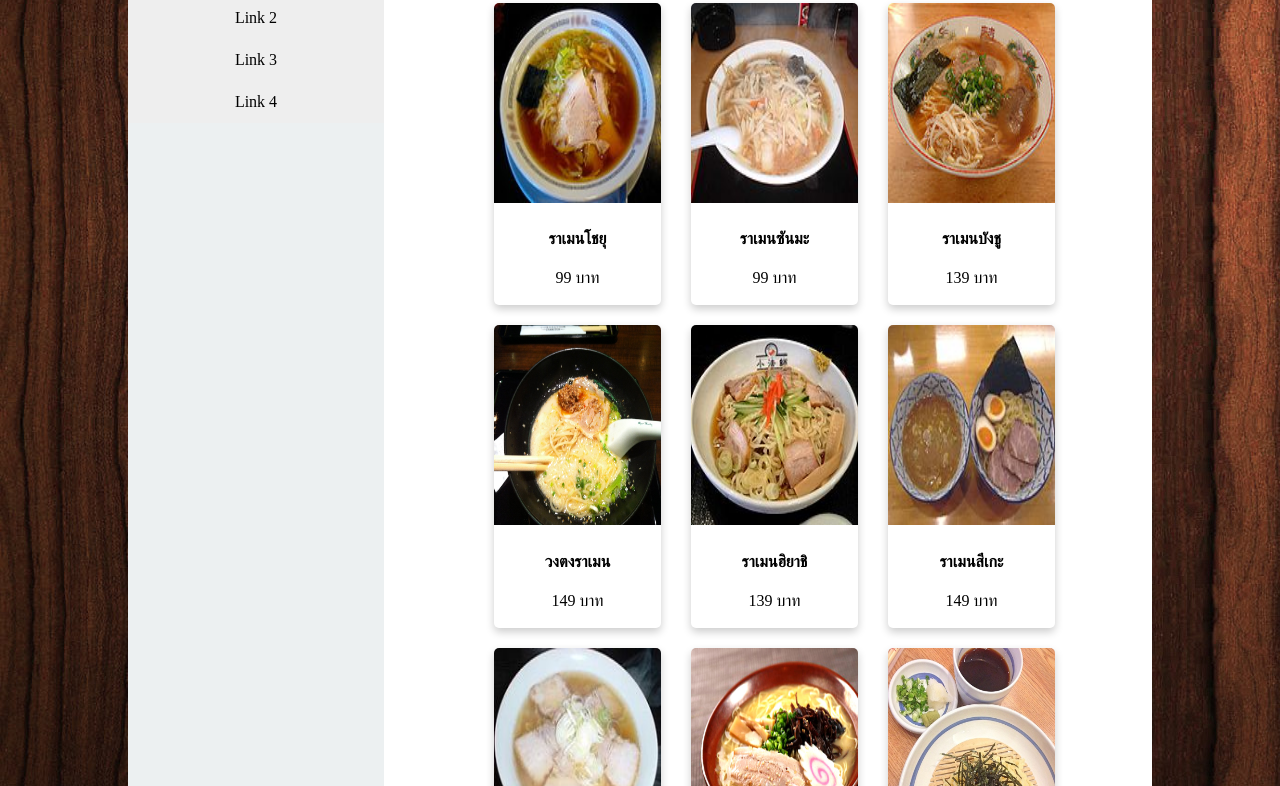
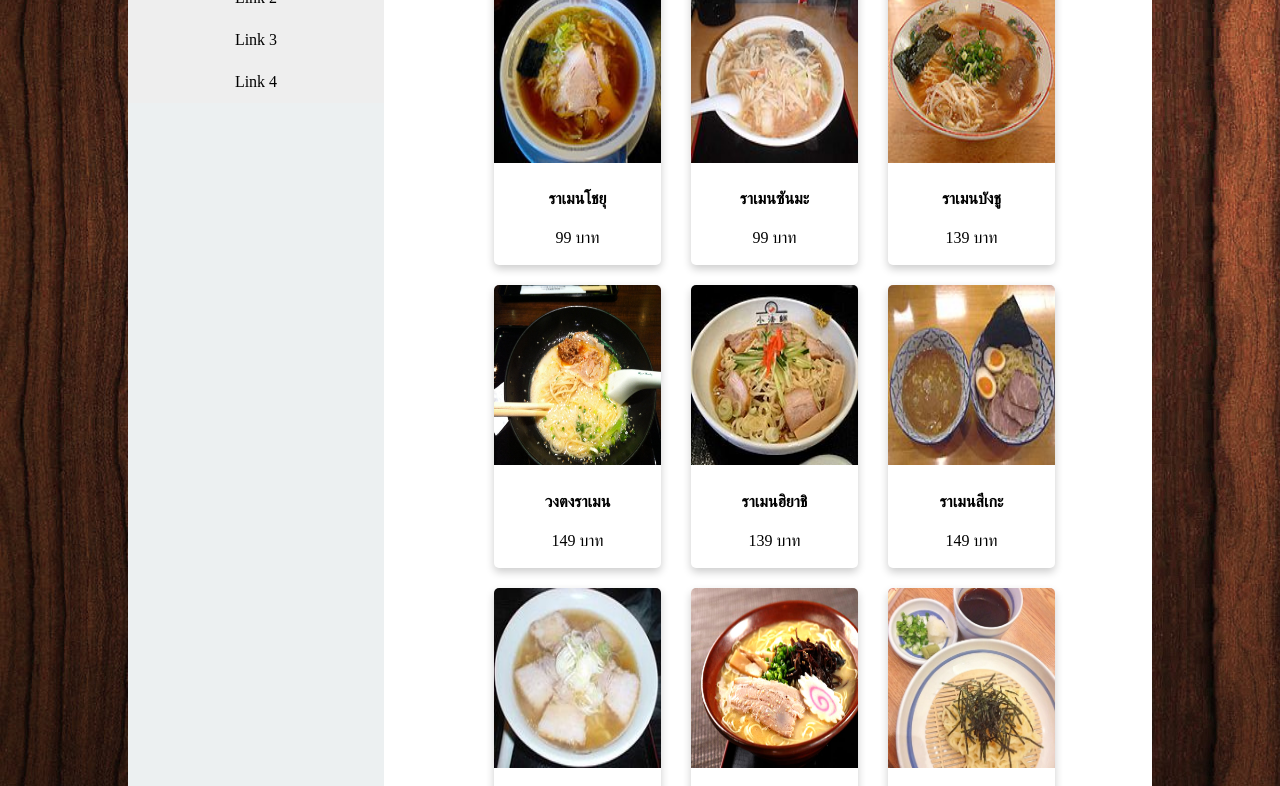
Before and after one commit to natapplefuji/Japanfood, a plain HTML site: page ramen.html in a window 1280 px wide. Shown: the part 340-1126 px from the top of the page. Drawn offline with Linux system fonts and the light colour scheme.

Commit message:
modify ramen ver1

```diff
--- a/style.css
+++ b/style.css
@@ -120,7 +120,7 @@ body{
 	background-color: #ecf0f1;
 	float: left;
 	clear: none;
-	min-height: 1060px;
+	min-height: 1200px;
     width: 25%;
 	box-sizing: border-box;
 	}
@@ -129,7 +129,7 @@ body{
 	background-color: #FFFFFF;
 	float: left;
 	clear: none;
-	min-height: 1040px;
+	min-height: 1200px;
 	width: 75%;
 	box-sizing: border-box;
     padding: 10px;
@@ -166,7 +166,7 @@ body{
     }
 
     img {
-        height: 200px;
+        height: 180px;
         border-radius: 5px 5px 0 0;
     }
 
```
